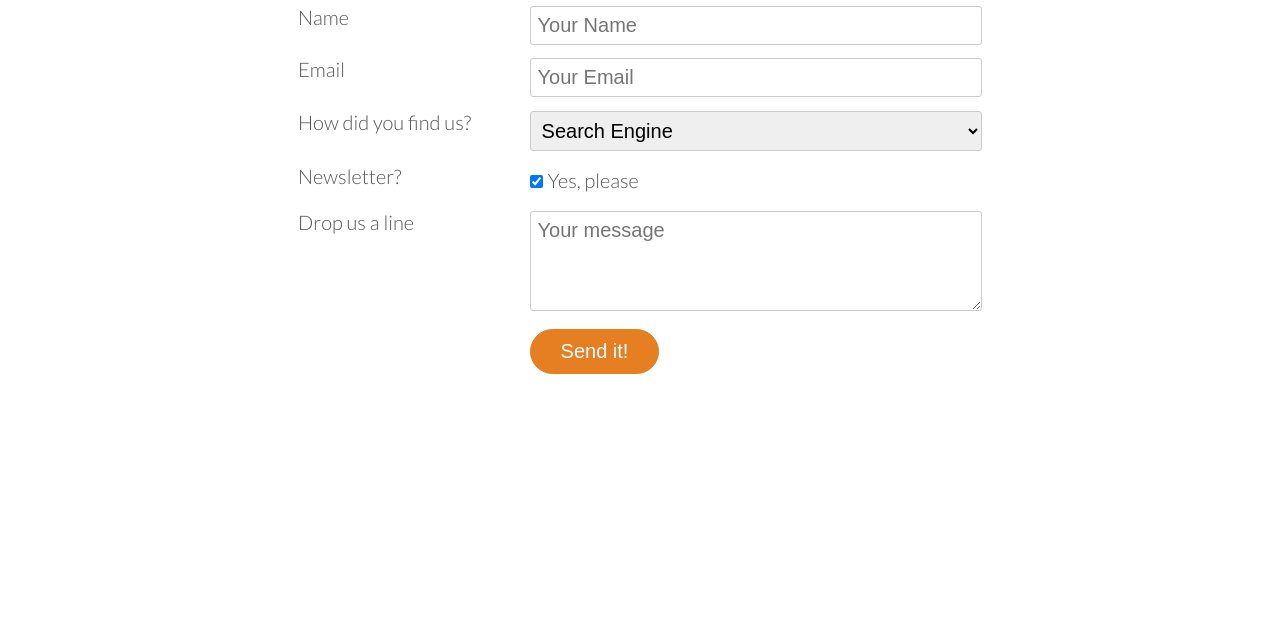
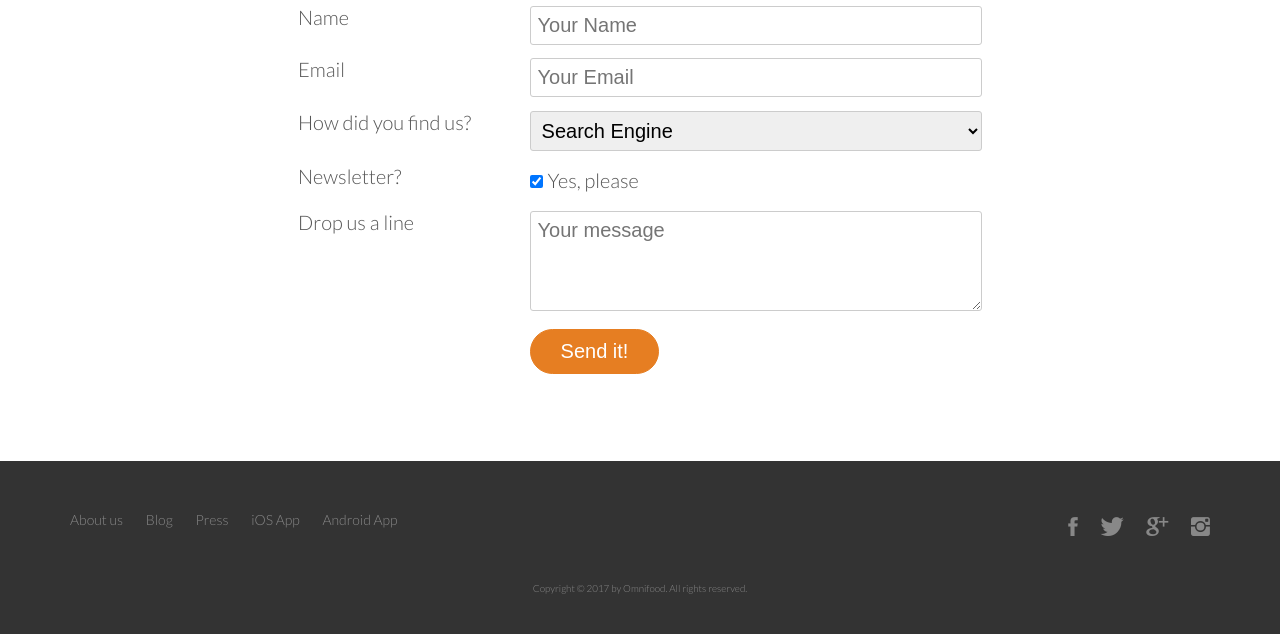
Before and after one commit to miko-engr/omnifood, a PHP site: page / in a window 1280 px wide. Shown: the part 4834-5468 px from the top of the page. Before the commit the page ends 5208 px from the top, so only its background shows below. Run offline with PHP 8.4, Linux system fonts and the light colour scheme; some web fonts are replaced.

Commit message:
complete footer section. Completed L57.

```diff
--- a/index.html
+++ b/index.html
@@ -364,21 +364,34 @@
                     </div>
                 </div>
             </form>
-
         </div>
     </div>
 </section>
+<footer>
+    <div class="row">
+        <div class="col span-1-of-2">
+            <ul class="footer-nav">
+                <li><a href="#">About us</a></li>
+                <li><a href="#">Blog</a></li>
+                <li><a href="#">Press</a></li>
+                <li><a href="#">iOS App</a></li>
+                <li><a href="#">Android App</a></li>
+            </ul>
+        </div>
+        <div class="col span-1-of-2">
+            <ul class="social-links">
+                <li><a href="#"><i class="ion-social-facebook"></i></a></li>
+                <li><a href="#"><i class="ion-social-twitter"></i></a></li>
+                <li><a href="#"><i class="ion-social-googleplus"></i></a></li>
+                <li><a href="#"><i class="ion-social-instagram"></i></a></li>
+            </ul>
+        </div>
+    </div>
+    <div class="row">
+        <p>
+            Copyright &copy; 2017 by Omnifood. All rights reserved.
+        </p>
+    </div>
+</footer>
 </body>
 </html>
-
-<!--
-Title: We're happy to hear from you
-
-Fields to include:
-Name
-Email
-How did you find us?
-Newsletter
-Drop us a line
-
--->
--- a/resources/css/style.css
+++ b/resources/css/style.css
@@ -466,3 +466,85 @@ input[type=checkbox] {
 *:focus {
     outline: none;
 }
+
+/* ---------------------------- */
+/* Footer */
+/* ---------------------------- */
+footer {
+    background-color: #333;
+    padding: 40px;
+    font-size: 70%;
+}
+
+.footer-nav {
+    list-style: none;
+    float: left;
+}
+
+.social-links {
+    list-style: none;
+    float: right;
+}
+
+.footer-nav li,
+.social-links li {
+    display: inline-block;
+    margin-right: 20px;
+}
+
+.footer-nav li:last-child,
+.social-links li:last-child {
+    margin-right: 0 ;
+}
+
+.footer-nav li a:link,
+.footer-nav li a:visited,
+.social-links li a:link,
+.social-links li a:visited {
+    text-decoration: none;
+    border: 0;
+    color: #888;
+    transition: color 0.2s;
+}
+
+.footer-nav li a:hover,
+.footer-nav li a:active,
+.social-links li a:hover,
+.social-links li a:active {
+    color: #ddd;
+}
+
+.social-links li a:link,
+.social-links li a:visited {
+    font-size: 180%;
+}
+
+.ion-social-facebook,
+.ion-social-twitter,
+.ion-social-googleplus,
+.ion-social-instagram {
+    transition: color 0.2s;
+}
+
+.ion-social-facebook:hover {
+    color: #3b5999;
+}
+
+.ion-social-twitter:hover {
+    color: #55acee;
+}
+
+.ion-social-googleplus:hover {
+    color: #dd4b39;
+}
+
+.ion-social-instagram:hover {
+    color: #e4405f;
+}
+
+footer p {
+    color: #888;
+    text-align: center;
+    font-size: 70%;
+    margin-top: 30px;
+}
```
